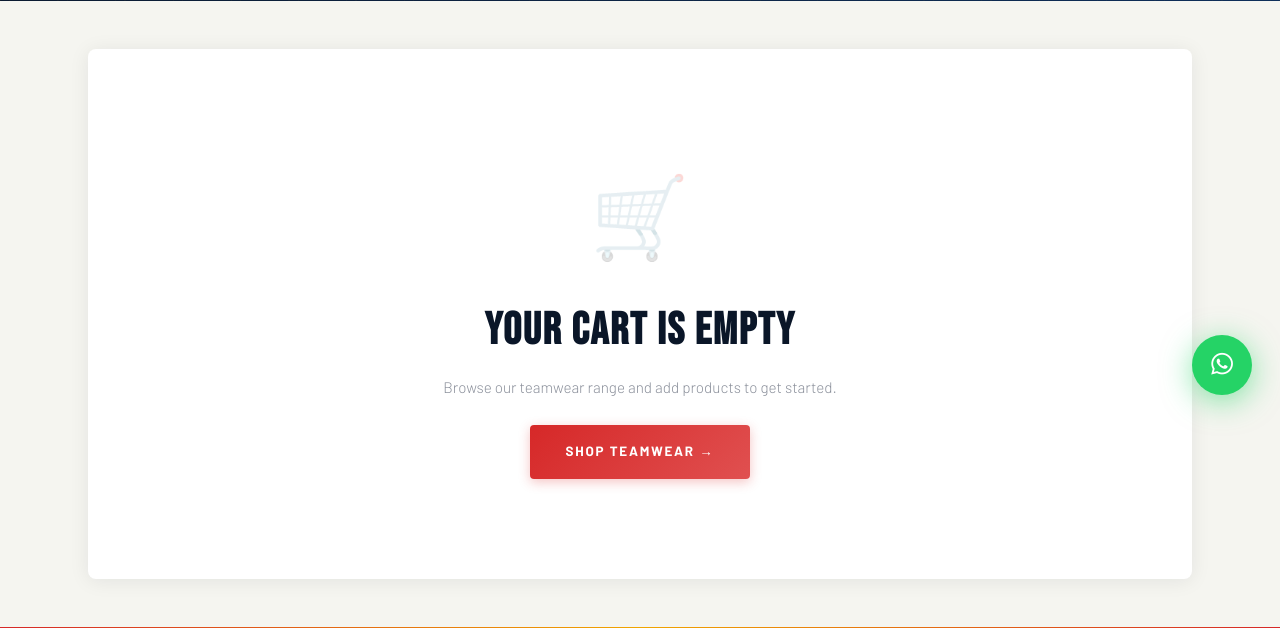
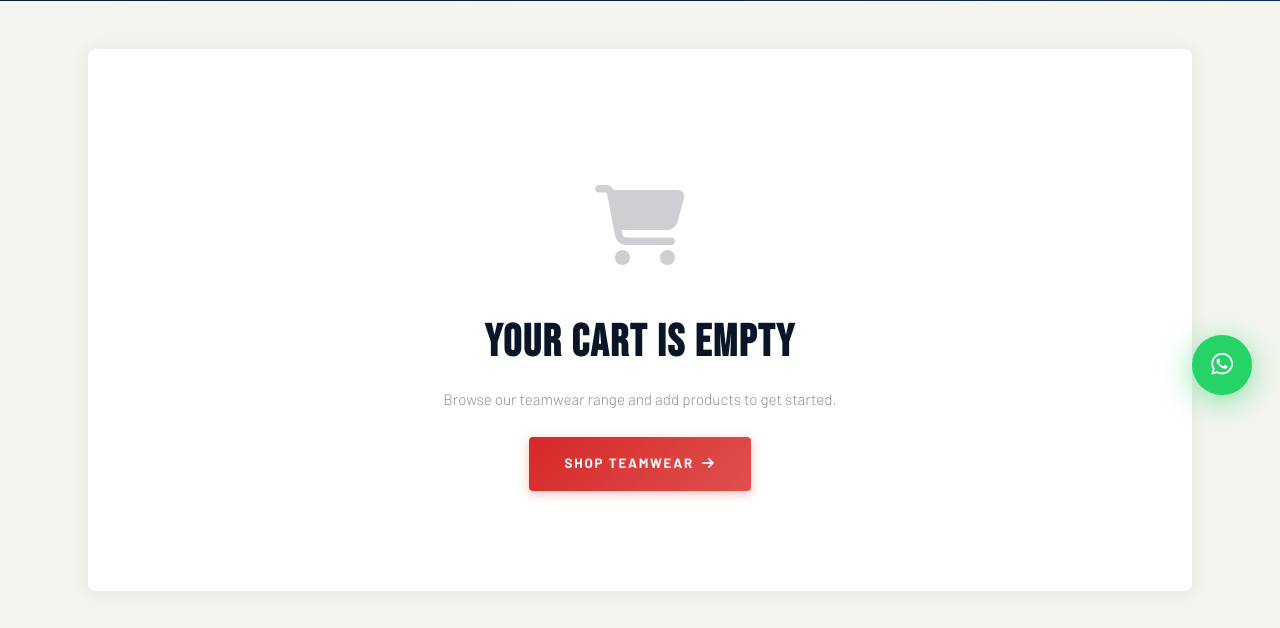
Before and after one commit to Yandisa/jmd-promotions, a Django app: page /shop/cart/ in a window 1280 px wide. Shown: the part 377-1005 px from the top of the page. Run offline with Django 5.2, Linux system fonts and the light colour scheme; data comes from the database, SQL or seed files in the repository; data that the repository does not hold is empty; some web fonts are replaced.

Commit message:
Update cart.html

```diff
--- a/templates/shop/cart.html
+++ b/templates/shop/cart.html
@@ -109,7 +109,7 @@
           <div class="cart-product">
             <div class="cart-thumb" style="background:{{ item.product.category.bg_color }}">
               {% if item.product.image %}<img src="{{ item.product.image.url }}" alt="{{ item.product.name }}"/>
-              {% else %}{{ item.product.category.icon }}{% endif %}
+              {% else %}<i class="fa-solid {{ item.product.category.icon }}"></i>{% endif %}
             </div>
             <div style="flex:1;min-width:0">
               <div class="cart-item-name">
@@ -121,7 +121,7 @@
               <!-- SIZE + COLOUR — always editable inline -->
               <div class="cart-options">
                 <select name="size_{{ item.product.id }}" class="cart-inline-select {% if not item.size %}missing{% endif %}" title="Size">
-                  <option value="">📐 Size?</option>
+                  <option value=""><i class="fa-solid fa-ruler"></i> Size?</option>
                   {% if item.product.sizes_list %}
                     {% for s in item.product.sizes_list %}
                     <option value="{{ s }}" {% if item.size == s %}selected{% endif %}>{{ s }}</option>
@@ -135,7 +135,7 @@
                 </select>
 
                 <select name="colour_{{ item.product.id }}" class="cart-inline-select {% if not item.colour %}missing{% endif %}" title="Colour">
-                  <option value="">🎨 Colour?</option>
+                  <option value=""><i class="fa-solid fa-palette"></i> Colour?</option>
                   {% if item.product.colours_list %}
                     {% for c in item.product.colours_list %}
                     <option value="{{ c }}" {% if item.colour == c %}selected{% endif %}>{{ c }}</option>
@@ -163,19 +163,19 @@
           <div class="cart-subtotal">R{{ item.subtotal|floatformat:2 }}<small>excl. VAT</small></div>
 
           <!-- Remove -->
-          <a href="{% url 'cart_remove' item.product.id %}" class="remove-btn" title="Remove">✕</a>
+          <a href="{% url 'cart_remove' item.product.id %}" class="remove-btn" title="Remove"><i class="fa-solid fa-xmark"></i></a>
         </div>
         {% endfor %}
 
         <div class="cart-footer-row">
-          <a href="/shop/" class="btn btn-outline-dark btn-sm">← Continue Shopping</a>
-          <button type="submit" class="btn btn-accent btn-sm">↺ Update Cart &amp; Options</button>
+          <a href="/shop/" class="btn btn-outline-dark btn-sm"><i class="fa-solid fa-arrow-left"></i> Continue Shopping</a>
+          <button type="submit" class="btn btn-accent btn-sm"><i class="fa-solid fa-rotate"></i> Update Cart &amp; Options</button>
         </div>
       </div>
     </form>
 
     <div class="info-box">
-      <h3>ℹ️ How ordering works</h3>
+      <h3><i class="fa-solid fa-circle-info"></i> How ordering works</h3>
       <p>Your cart is a <strong>quote basket</strong>. Every garment is <strong>custom branded to your club or company</strong> — orders are handled personally by our team.</p>
       <p>Once ready, click <strong>"Request a Quote"</strong> or <strong>"Order via WhatsApp"</strong> and we will:</p>
       <ol>
@@ -195,7 +195,7 @@
       {% for item in items %}
       <div class="sum-line">
         <span class="lbl">
-          {{ item.product.name|truncatechars:22 }} ×{{ item.qty }}
+          {{ item.product.name|truncatechars:22 }} <i class="fa-solid fa-xmark"></i>{{ item.qty }}
           {% if item.size %}<br/><small style="color:var(--accent)">{{ item.size }}{% if item.colour %} / {{ item.colour }}{% endif %}</small>{% endif %}
         </span>
         <span class="val">R{{ item.subtotal|floatformat:2 }}</span>
@@ -209,9 +209,9 @@
       <p class="sum-note">Delivery confirmed on your quote based on location and order size.</p>
 
       <div class="sum-actions">
-        <a href="{% url 'quote_request' %}" class="btn-quote">⚡ Request a Quote</a>
-        <a href="https://wa.me/{{ site.whatsapp_number }}?text={{ wa_message }}" class="btn-whatsapp" target="_blank" rel="noopener">💬 Order via WhatsApp</a>
-        <a href="/shop/" class="btn-keep">← Keep Shopping</a>
+        <a href="{% url 'quote_request' %}" class="btn-quote"><i class="fa-solid fa-bolt"></i> Request a Quote</a>
+        <a href="https://wa.me/{{ site.whatsapp_number }}?text={{ wa_message }}" class="btn-whatsapp" target="_blank" rel="noopener"><i class="fa-brands fa-whatsapp"></i> Order via WhatsApp</a>
+        <a href="/shop/" class="btn-keep"><i class="fa-solid fa-arrow-left"></i> Keep Shopping</a>
       </div>
 
       <div class="next-steps">
@@ -226,10 +226,10 @@
 
 {% else %}
   <div class="empty-cart">
-    <span class="empty-icon">🛒</span>
+    <span class="empty-icon"><i class="fa-solid fa-cart-shopping"></i></span>
     <h2>Your Cart is Empty</h2>
     <p>Browse our teamwear range and add products to get started.</p>
-    <a href="/shop/" class="btn btn-primary btn-lg">Shop Teamwear →</a>
+    <a href="/shop/" class="btn btn-primary btn-lg">Shop Teamwear <i class="fa-solid fa-arrow-right"></i></a>
   </div>
 {% endif %}
 </div>
```
